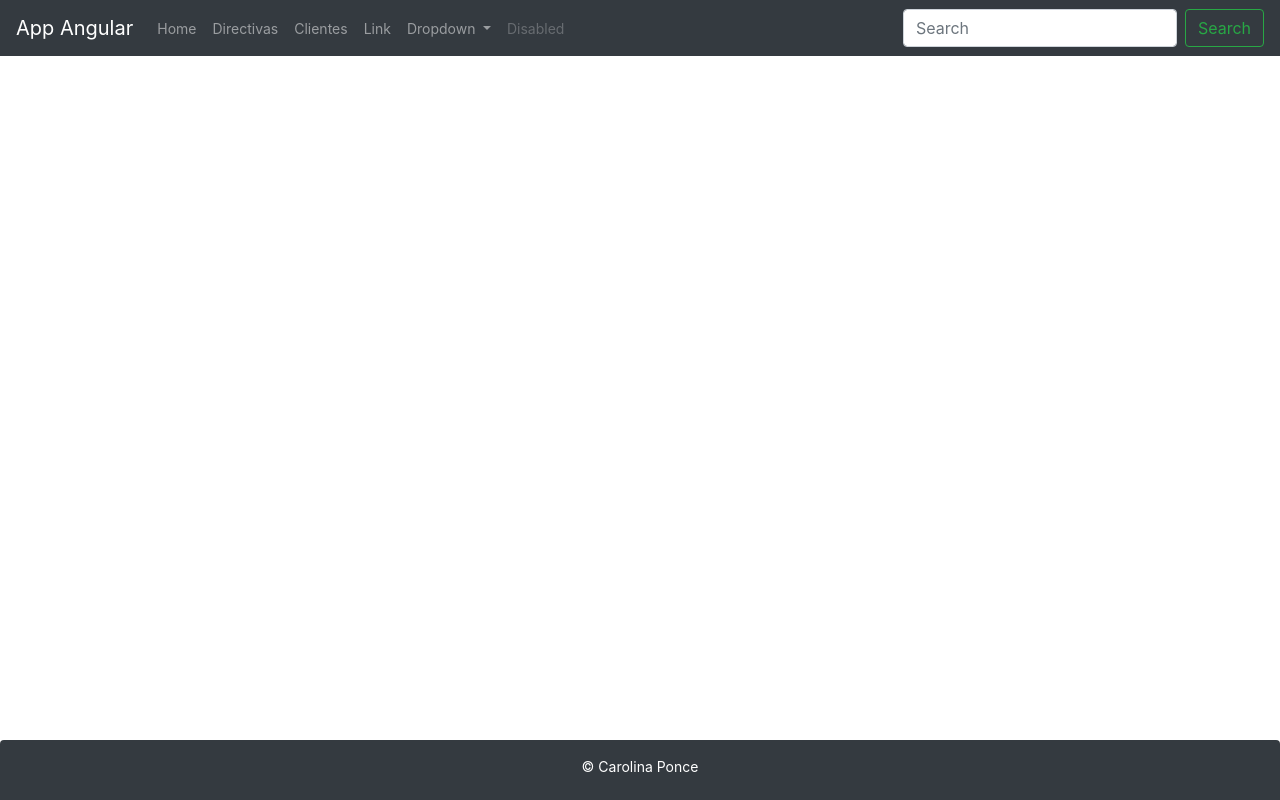
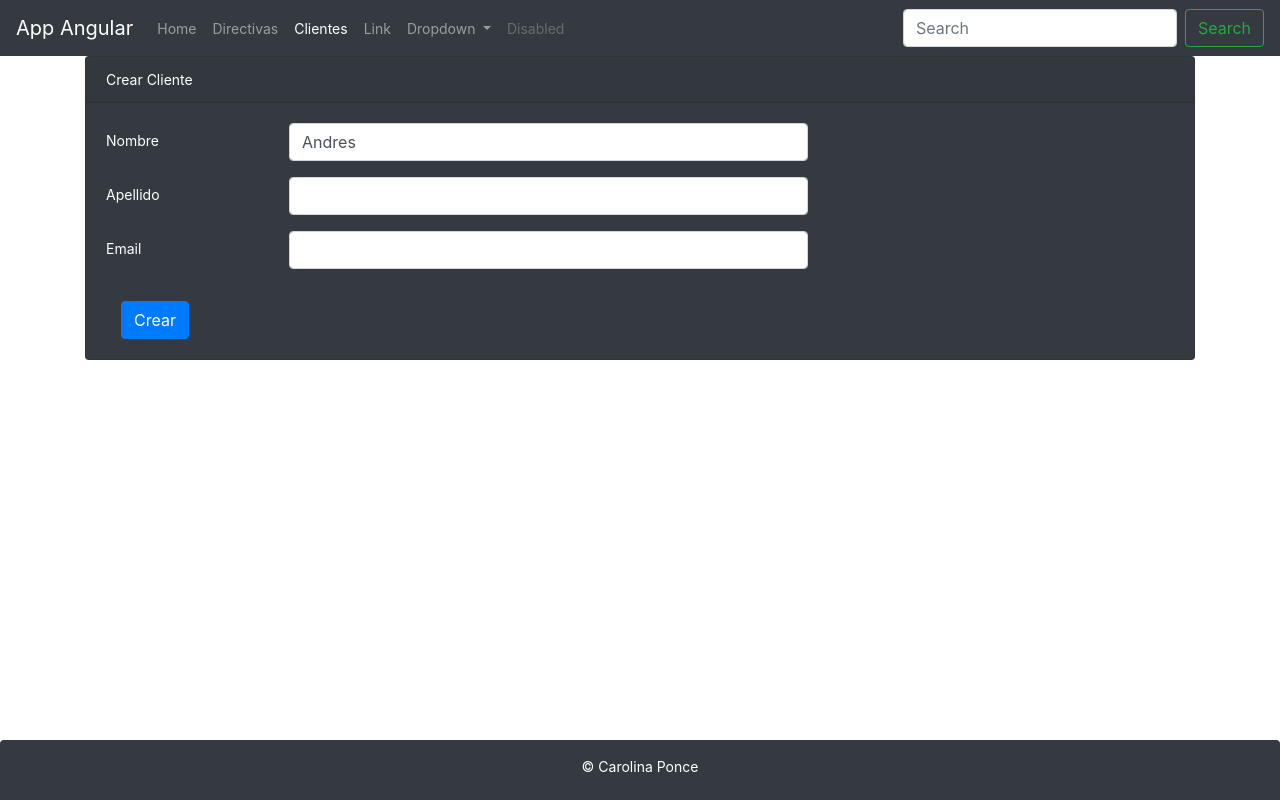
Before and after one commit to caritoponce/Spring5-Angular9, an Angular app: page /clientes/form in a window 1280 px wide. Before the commit this address led to /. Built offline with nearby package versions, Linux system fonts and the light colour scheme.

Commit message:
Crud con api spring boot java get-post

```diff
--- a/package.json
+++ b/package.json
@@ -21,6 +21,7 @@
     "@angular/router": "~9.1.11",
     "bootstrap": "^4.5.0",
     "jquery": "^3.5.1",
+    "mysql": "^2.18.1",
     "popper.js": "^1.16.1",
     "rxjs": "~6.5.4",
     "tslib": "^1.10.0",
--- a/src/app/clientes/cliente.service.ts
+++ b/src/app/clientes/cliente.service.ts
@@ -2,16 +2,26 @@
 import { Cliente } from './cliente';
 import { CLIENTES } from './clientes.json';
 import { of,Observable } from 'rxjs';
+import {HttpClient, HttpHeaders} from '@angular/common/http';
+import {map} from 'rxjs/operators';
 
 @Injectable({
   providedIn: 'root'
 })
 export class ClienteService {
 
-  constructor() { }
+  private urlEndPoint: string ="http://localhost:8080/api/clientes"
+
+  private httpHeaders = new HttpHeaders({'Content-Type': 'application/json'})
+  constructor(private http:HttpClient) { }
 
   getClientes(): Observable<Cliente[]>{
-    return of (CLIENTES);
+    //return of (CLIENTES);
+    return this.http.get<Cliente[]>(this.urlEndPoint);
+  }
+
+  create(cliente:Cliente): Observable<Cliente>{
+    return this.http.post<Cliente>(this.urlEndPoint,cliente, {headers: this.httpHeaders})
   }
 
 }
--- a/src/app/clientes/cliente.ts
+++ b/src/app/clientes/cliente.ts
@@ -1,7 +1,7 @@
 export class Cliente {
 
     id:number;
-    nombre: string;
+    nombre: string ="Andres";
     apellido: string;
     createAt: string;
     email: string;
--- a/src/app/clientes/clientes.component.html
+++ b/src/app/clientes/clientes.component.html
@@ -2,6 +2,9 @@
     <div class="card-header">Clientes</div>
     <div class="card-body text-primary">
       <h5 class="card-title">Listado Clientes</h5>
+      <div class="my-2 text-left">
+          <button class="btn btn-rounded btn-primary" type="button" [routerLink]="['/clientes/form']" >Crear Cliente</button>
+      </div>
      <table class="table table-bordered table-striped">
          <thead>
              <tr>
--- /dev/null
+++ b/src/app/clientes/form.component.html
@@ -0,0 +1,33 @@
+<div class="card bg-dark text-white">
+    <div class="card-header" >{{ titulo }}</div>
+    <div class="card-body" >
+        <form (ngSubmit)="create()">
+
+            <div class="form-group row">
+                <label for="nombre" class="col-form-label col-sm-2">Nombre</label>
+            <div class="col-sm-6">
+                <input type="text" class="form-control" [(ngModel)]="cliente.nombre" name="nombre">
+            </div>
+            </div>
+
+            <div class="form-group row">
+                <label for="apellido" class="col-form-label col-sm-2">Apellido</label>
+            <div class="col-sm-6">
+                <input type="text" class="form-control" [(ngModel)]="cliente.apellido" name="apellido">
+            </div>
+            </div>
+
+            <div class="form-group row">
+                <label for="email" class="col-form-label col-sm-2">Email</label>
+            <div class="col-sm-6">
+                <input type="text" class="form-control" [(ngModel)]="cliente.email" name="email">
+            </div>
+            </div>
+
+            <div class="form-group row"></div>
+            <div class="col-sm-6">
+              <button class="btn btn-primary" role="button">Crear</button>
+            </div>
+        </form>
+    </div>
+</div>
--- /dev/null
+++ b/src/app/clientes/form.component.ts
@@ -0,0 +1,27 @@
+import { Component, OnInit } from '@angular/core';
+import {Cliente} from './cliente'
+import { ClienteService } from './cliente.service';
+import { Router } from '@angular/router';
+
+
+@Component({
+  selector: 'app-form',
+  templateUrl: './form.component.html'
+})
+export class FormComponent implements OnInit {
+
+  public cliente : Cliente = new Cliente()
+  public titulo: string ="Crear Cliente"
+  constructor(private clienteService:ClienteService, private router:Router ) { }
+
+  ngOnInit(): void {
+  }
+
+  public create():void{
+   this.clienteService.create(this.cliente).subscribe(
+     response => this.router.navigate(['/clientes'])
+   )
+  }
+
+
+}
```
Also changed, not shown: src/app/app.module.ts (+9 -2 lines), 1 other file (tests, documents, lock files or other folders).
